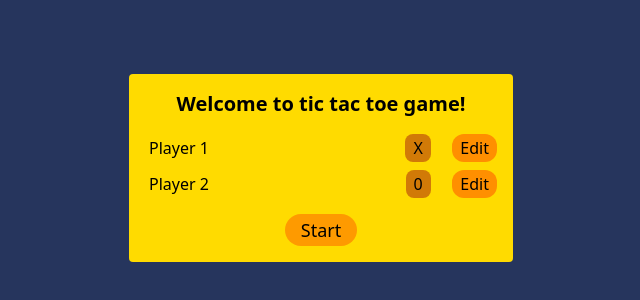
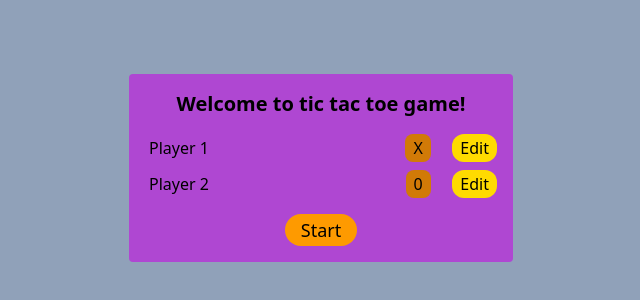
Before and after one commit to SmitasCodes/tictactoe, a React (Vite) app: page / in a window 1280 px wide. Shown: the part 232-532 px from the top of the page, without its empty margins (319-959 px from the left). Built offline with nearby package versions, Linux system fonts and the light colour scheme.

Commit message:
added heightlight of winning combo, also adjustments to colors

```diff
--- a/src/App.jsx
+++ b/src/App.jsx
@@ -10,7 +10,7 @@ const App = () => {
   });
 
   return (
-    <div className="flex items-center justify-center h-screen bg-[#26355D]">
+    <div className="flex items-center justify-center h-screen bg-[#90a1b9]">
       {!gameStart ? (
         <PlayerSetup
           players={players}
--- a/src/Board.jsx
+++ b/src/Board.jsx
@@ -18,7 +18,9 @@ const Board = ({ players, setGameStart }) => {
       const c = gameBoard[combination[2].row][combination[2].col];
 
       if (a && a === b && b === c) {
-        return a === player1Symbol ? player1Name : player2Name;
+        return a === player1Symbol
+          ? { name: player1Name, symbol: player1Symbol }
+          : { name: player2Name, symbol: player2Symbol };
       }
     }
 
@@ -51,20 +53,24 @@ const Board = ({ players, setGameStart }) => {
           className={`${player1Symbol === activePlayer ? "bg-[#FF8F00]" : "bg-[#FFDB00]"} rounded-sm px-2 py-0.5 flex gap-2`}
         >
           <span>{player1Name}</span>
-          <span className="bg-[#455fa8] px-1.5 rounded-lg">{player1Symbol}</span>
+          <span className="bg-[#d17a07] px-1.5 rounded-lg">
+            {player1Symbol}
+          </span>
         </li>
         <li
           className={`${player2Symbol === activePlayer ? "bg-[#FF8F00]" : "bg-[#FFDB00]"} rounded-sm px-2 py-0.5 flex gap-2`}
         >
           <span>{player2Name}</span>
-          <span className="bg-[#455fa8] px-1.5 rounded-lg">{player2Symbol}</span>
+          <span className="bg-[#bd6e07] px-1.5 rounded-lg">
+            {player2Symbol}
+          </span>
         </li>
       </ul>
       <div className="h-96 w-96 bg-[#afbfcc] grid grid-rows-3 grid-cols-3 gap-2 p-1 rounded-md">
         {gameBoard.map((row, rowIndex) =>
           row.map((col, colIndex) => (
             <button
-              className="bg-[#FF8F00] cursor-pointer font-bold text-5xl rounded-md"
+              className={`${winner && col === winner.symbol ? "bg-[#1fb91f]" : col ? "bg-[#e68100]" : "bg-[#ff8f00]"} cursor-pointer font-bold text-5xl rounded-md`}
               key={`${rowIndex}-${colIndex}`}
               onClick={() => buttonHandler(rowIndex, colIndex)}
             >
@@ -74,21 +80,23 @@ const Board = ({ players, setGameStart }) => {
         )}
       </div>
 
-      {winner && (
+      {/* ${col ? "bg-[#e68100]" : "bg-[#ff8f00]"} */}
+
+      {/* {winner && (
         <div className="absolute bg-gray-900/90 inset-0 flex justify-center items-center">
-          <div className="bg-[#FFDB00] text-center flex-wrap w-102 p-6 rounded-md">
+          <div className="bg-[#AF47D2] text-center flex-wrap w-102 p-6 rounded-md">
             <h2 className="font-bold pb-3 text-3xl">
-              {winner === "draw" ? "Draw" : "Winner is " + winner}
+              {winner.name === "draw" ? "Draw" : "Winner is " + winner.name}
             </h2>
             <div className="flex justify-around w-full">
               <button
-                className="bg-[#FF8F00] px-2 rounded-xl text-lg cursor-pointer"
+                className="bg-[#FFDB00] px-2 rounded-xl text-lg cursor-pointer"
                 onClick={() => setGameBoard(initialGameBoard)}
               >
                 Play again
               </button>
               <button
-                className="bg-[#FF8F00] px-2 rounded-xl text-lg cursor-pointer"
+                className="bg-[#FFDB00] px-2 rounded-xl text-lg cursor-pointer"
                 onClick={() => setGameStart(false)}
               >
                 Customize
@@ -96,7 +104,7 @@ const Board = ({ players, setGameStart }) => {
             </div>
           </div>
         </div>
-      )}
+      )} */}
     </div>
   );
 };
--- a/src/PlayerSetup.jsx
+++ b/src/PlayerSetup.jsx
@@ -63,7 +63,7 @@ const PlayerSetup = ({ players, setPlayers, setGameStart }) => {
   };
 
   return (
-    <div className="bg-[#FFDB00] w-96 p-4 rounded-sm">
+    <div className="bg-[#AF47D2] w-96 p-4 rounded-sm">
       <h2 className="text-xl font-bold text-center pb-4">
         Welcome to tic tac toe game!
       </h2>
@@ -89,7 +89,7 @@ const PlayerSetup = ({ players, setPlayers, setGameStart }) => {
         </button>
 
         <button
-          className="bg-[#FF8F00] px-2 rounded-xl cursor-pointer"
+          className="bg-[#FFDB00] px-2 rounded-xl cursor-pointer"
           onClick={() => handleEdit("player1")}
         >
           {isEditing === "player1" ? "Save" : "Edit"}
@@ -116,7 +116,7 @@ const PlayerSetup = ({ players, setPlayers, setGameStart }) => {
         </button>
 
         <button
-          className="bg-[#FF8F00] px-2 rounded-xl cursor-pointer"
+          className="bg-[#FFDB00] px-2 rounded-xl cursor-pointer"
           onClick={() => handleEdit("player2")}
         >
           {isEditing === "player2" ? "Save" : "Edit"}
```
